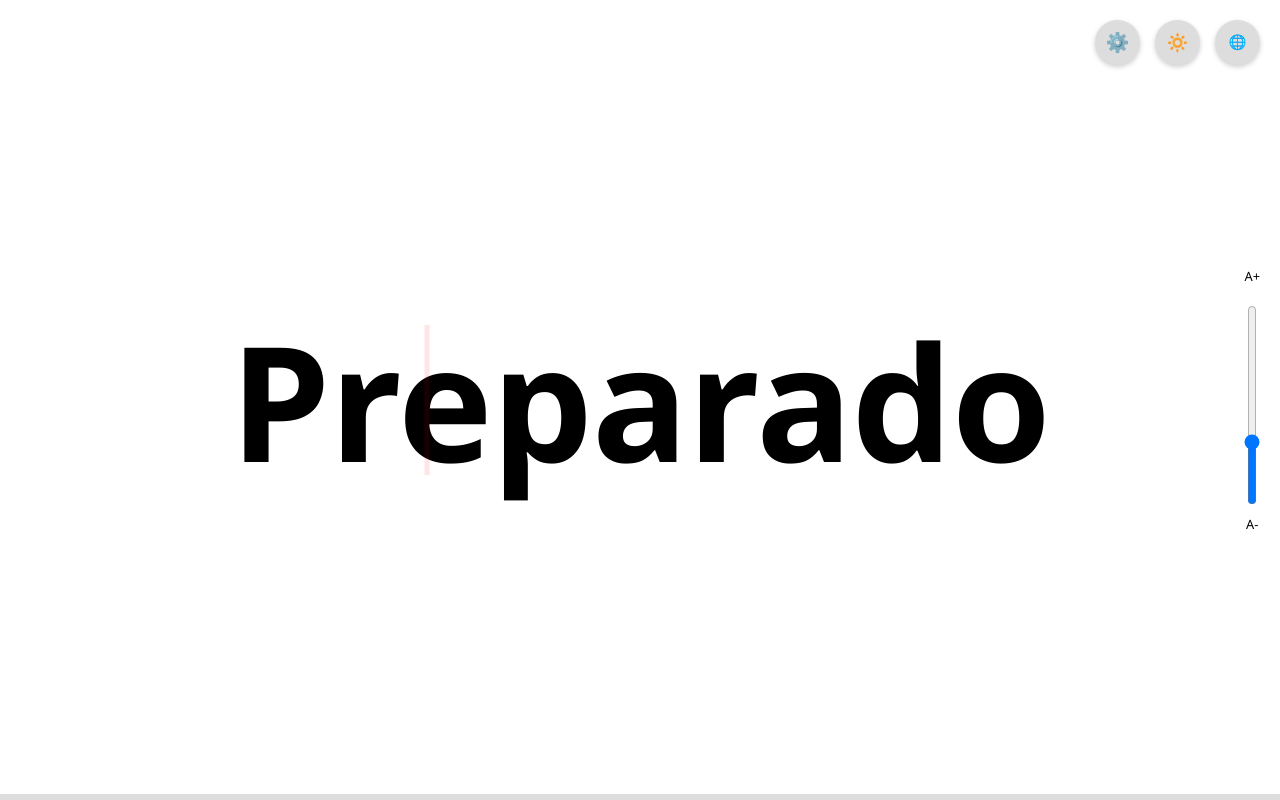
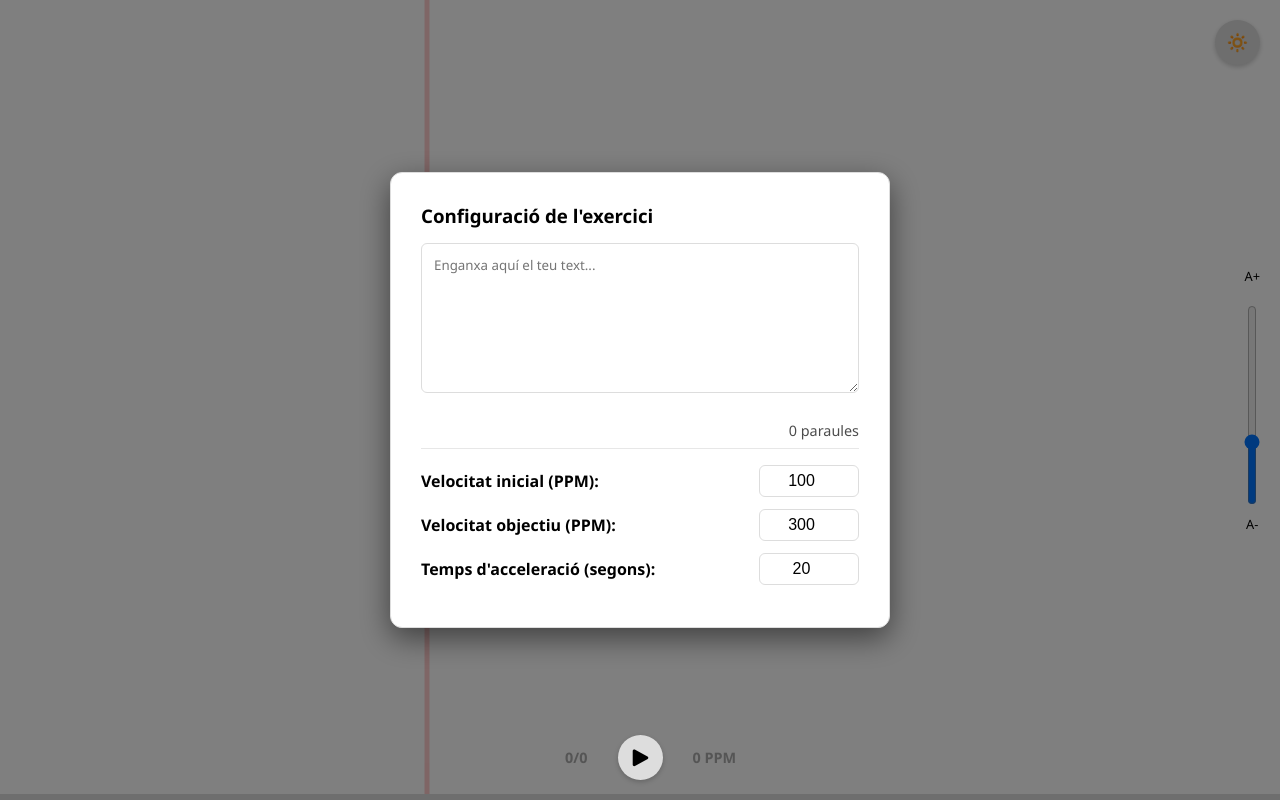
Before and after one commit to aaronFortuno/speeedr, a website: page index.html in a window 1280 px wide. Drawn offline with Linux system fonts and the light colour scheme.

Commit message:
It works, added some improvements

```diff
--- a/index.html
+++ b/index.html
@@ -4,15 +4,18 @@
     <meta charset="UTF-8" />
     <meta name="viewport" content="width=device-width, initial-scale=1" />
     <title>Speed Reading Practice</title>
+    <link rel="stylesheet" href="node_modules/@fortawesome/fontawesome-free/css/all.min.css">
     <link rel="stylesheet" href="style.css" />
 </head>
 <body>
 <div class="top-controls">
     <button id="config-btn" class="icon-btn" title="Configurar texto">⚙️</button>
     <button id="theme-toggle" class="icon-btn" title="Modo Oscuro">🔅</button>
+    <!--
     <button id="language-btn" class="icon-btn">
         <span id="current-language">🌐</span>
     </button>
+    -->
 </div>
 
 <!-- Afegeix un popup pel selector d'idioma -->
@@ -34,13 +37,15 @@
 
 <div id="main-container">
     <div id="focus-guide"></div>
-    <div id="word-display">Preparado</div>
+    <div id="word-display">...</div>
 </div>
 
+<div id="popup-overlay"></div>
 <div id="input-popup" role="dialog" aria-modal="true" aria-labelledby="input-popup-label">
     <h3 id="input-popup-label">Configuració de l'exercici</h3>
     <label for="input-text"></label>
     <textarea id="input-text" placeholder="Enganxa aquí el teu text..."></textarea>
+    <div id="word-count" class="word-count-info">0 paraules</div>
 
     <div class="config-row">
         <label for="start-wpm">Velocitat inicial (PPM):</label>
@@ -54,15 +59,21 @@
 
     <div class="config-row">
         <label for="acceleration-time">Temps d'acceleració (segons):</label>
-        <input type="number" id="acceleration-time" min="1" max="60" value="10" />
+        <input type="number" id="acceleration-time" min="1" max="60" value="20" />
     </div>
-
-    <button id="start-button" class="primary-btn">Començar!</button>
 </div>
 
-<div id="controls-overlay" style="display:none;">
-    <button id="stop-button" class="primary-btn stop-btn" style="display:none;">Aturar</button>
+<div id="controls-overlay">
+    <div id="word-counter">0/0</div>
+    <button id="start-button" class="icon-btn" title="Començar">
+        <i class="fas fa-play"></i>
+    </button>
+    <button id="stop-button" class="icon-btn" style="display:none;" title="Aturar">
+        <i class="fas fa-stop"></i>
+    </button>
+    <div id="wpm-counter">0 PPM</div>
 </div>
+
 
 <div id="progress-bar-container" aria-hidden="true">
     <div id="progress-bar"></div>
--- a/package.json
+++ b/package.json
@@ -8,6 +8,7 @@
   },
   "private": true,
   "dependencies": {
+    "@fortawesome/fontawesome-free": "^7.1.0",
     "i18next": "^25.8.0",
     "i18next-browser-languagedetector": "^8.2.0"
   }
--- a/script.js
+++ b/script.js
@@ -48,18 +48,17 @@ let startWPM = 0;
 let accelerationTime = 0;
 let startTime = 0;
 let timerId = null;
-let textInput = document.getElementById('input-text');
+
+document.getElementById('input-text');
 
 /**
  * Inicia el ciclo de lectura. Gestiona la aceleración progresiva de WPM inicial a objetivo.
  */
 function startExercise() {
     const text = document.getElementById('input-text').value;
-    console.log('Element input-text:', !!textInput);
-    console.log('Valor del text:', textInput?.value);
 
     if (!text.trim()) {
-        alert('Por favor, introduce un texto para practicar.');
+        alert('Si us plau, introdueix un text per practicar.');
         return;
     }
 
@@ -90,8 +89,24 @@ function startExercise() {
     toggleInputPopup(false);
     document.getElementById('controls-overlay').style.display = 'flex';
 
+    // Inicialitzar el comptador de paraules
+    updateWordCounter(0, wordsArray.length);
+
     // Iniciar bucle de lectura
     renderNextWord();
+}
+
+// Funció per actualitzar el comptador de paraules
+function updateWordCounter(current, total) {
+    const counter = document.getElementById('word-counter');
+    counter.textContent = `${current}/${total}`;
+}
+
+
+// Funció per actualitzar l'indicador de velocitat actual
+function updateWPMCounter(wpm) {
+    const counter = document.getElementById('wpm-counter');
+    counter.textContent = `${Math.round(wpm)} PPM`;
 }
 
 /**
@@ -119,7 +134,9 @@ function renderNextWord() {
     // Alinear la letra resaltada con la guía vertical
     alignFocusLetter(wordContainer, focusIndex);
 
-    // Actualizar barra de progreso
+    // Actualitzar barra de progrés i comptador
+    updateWPMCounter(currentWPM);
+    updateWordCounter(currentIndex + 1, wordsArray.length); // +1 perquè currentIndex comença en 0
     updateProgressBar(currentIndex, wordsArray.length);
 
     // Calcular delay actual
@@ -152,8 +169,8 @@ function stopExercise() {
         timerId = null;
     }
     // Mostrar mensaje de finalización
-    document.getElementById('word-display').textContent = '¡Fin!';
-    document.getElementById('controls-overlay').style.display = 'none';
+    document.getElementById('word-display').textContent = '';
+    // document.getElementById('controls-overlay').style.display = 'none';
     // Volver a mostrar el botón de configuración
     document.getElementById('config-btn').style.display = 'flex';
 }
@@ -190,9 +207,8 @@ function updateFontSize(scale) {
 /**
  * Ajusta la posición horizontal del contenedor de la palabra para que la letra resaltada quede alineada con la guía vertical.
  * @param {HTMLElement} wordContainer - Elemento que contiene la palabra completa con la letra resaltada.
- * @param {number} focusIndex - Índice de la letra resaltada en la palabra.
  */
-function alignFocusLetter(wordContainer, focusIndex) {
+function alignFocusLetter(wordContainer) {
     const highlightSpan = wordContainer.querySelector('.highlight');
     if (!highlightSpan) return;
 
@@ -217,7 +233,7 @@ function alignFocusLetter(wordContainer, focusIndex) {
  */
 function updateProgressBar(current, total) {
     const progressBar = document.getElementById('progress-bar');
-    const percentage = (current / total) * 100;
+    const percentage = ((current + 1) / total) * 100;
     progressBar.style.width = `${percentage}%`;
 }
 
@@ -227,13 +243,16 @@ function updateProgressBar(current, total) {
  */
 function toggleInputPopup(visible) {
     const popup = document.getElementById('input-popup');
+    const overlay = document.getElementById('popup-overlay');
     const configBtn = document.getElementById('config-btn');
 
     if (visible) {
         popup.style.display = 'block';
+        overlay.style.display = 'block';
         configBtn.style.display = 'none';
     } else {
         popup.style.display = 'none';
+        overlay.style.display = 'none';
         configBtn.style.display = 'flex';
     }
 }
@@ -258,8 +277,43 @@ function initializeFontSize() {
     }
 }
 
+// Funció per actualitzar el comptador de paraules del textarea
+function updateInputWordCount() {
+    const textarea = document.getElementById('input-text');
+    const wordCountElement = document.getElementById('word-count');
+    const words = tokenizeText(textarea.value);
+    const count = words.length;
+    wordCountElement.textContent = `${count} ${count === 1 ? 'paraula' : 'paraules'}`;
+}
+
+
 // Event listeners
 document.addEventListener('DOMContentLoaded', () => {
+    // Mostrar el popup inicialment
+    toggleInputPopup(true);
+
+    // Event listener per l'overlay
+    const overlay = document.getElementById('popup-overlay');
+    if (overlay) {
+        overlay.addEventListener('mousedown', (e) => {
+            e.preventDefault(); // Prevenir comportament per defecte
+            toggleInputPopup(false);
+        });
+    }
+
+    // Event listener per l'input textarea/
+    const textarea = document.getElementById('input-text');
+    textarea.addEventListener('input', updateInputWordCount);
+
+
+    // Evitar que els clics dins del popup tanquin l'overlay
+    const popup = document.getElementById('input-popup');
+    if (popup) {
+        popup.addEventListener('mousedown', (e) => {
+            e.stopPropagation(); // Evitar que el clic es propagui a l'overlay
+        });
+    }
+
     // Theme toggle
     const themeToggleBtn = document.getElementById('theme-toggle');
     themeToggleBtn.addEventListener('click', () => {
@@ -282,6 +336,8 @@ document.addEventListener('DOMContentLoaded', () => {
     // Start button
     const startBtn = document.getElementById('start-button');
     startBtn.addEventListener('click', () => {
+        document.getElementById('start-button').style.display = 'none';
+
         document.getElementById('stop-button').style.display = 'inline-block';
         startExercise();
     });
@@ -291,21 +347,12 @@ document.addEventListener('DOMContentLoaded', () => {
     const stopBtn = document.getElementById('stop-button');
     stopBtn.addEventListener('click', () =>{
         document.getElementById('stop-button').style.display = 'none';
+        document.getElementById('start-button').style.display = 'inline-block';
         stopExercise();
     });
 
-    // Close popup when clicking outside
-    const popup = document.getElementById('input-popup');
-    popup.addEventListener('click', (e) => {
-        if (e.target === popup) {
-            toggleInputPopup(false);
-        }
-    });
 
     // Initialize settings on load
     initializeTheme();
     initializeFontSize();
-
-    // Initially hide the popup
-    toggleInputPopup(false);
 });
--- a/style.css
+++ b/style.css
@@ -91,6 +91,10 @@ body {
     letter-spacing: -1px;
     white-space: nowrap;
     user-select: none;
+    position: relative;
+    background-color: var(--bg-color); /* Mateix color que el fons */
+    padding: 0.2em 0.5em; /* Afegim padding per evitar que la guia es vegi pels costats */
+    z-index: 1; /* Col·loquem el text per sobre de la guia */
 }
 
 .highlight {
@@ -129,7 +133,20 @@ body {
     max-width: 500px;
     border-radius: 12px;
     display: block;
+    animation: fadeIn 0.3s ease-in-out;
 }
+
+@keyframes fadeIn {
+    from {
+        opacity: 0;
+        transform: translate(-50%, -48%);
+    }
+    to {
+        opacity: 1;
+        transform: translate(-50%, -50%);
+    }
+}
+
 
 #input-popup h3 {
     margin-bottom: 15px;
@@ -146,6 +163,16 @@ body {
     color: var(--text-color);
     font-family: inherit;
     resize: vertical;
+}
+
+.word-count-info {
+    color: var(--text-color);
+    opacity: 0.7;
+    font-size: 0.9rem;
+    text-align: right;
+    padding: 0.5rem 0;
+    margin-bottom: 1rem;
+    border-bottom: 1px solid var(--ui-gray);
 }
 
 .config-row {
@@ -187,8 +214,26 @@ body {
     background-color: #dc3545;
 }
 
+#word-counter {
+    color: var(--progress-fill);
+    font-size: 0.9rem;
+    font-weight: 600;
+    margin-right: 15px;
+    min-width: 70px;
+    text-align: right;
+    font-family: 'Segoe UI', monospace;
+}
+
 #controls-overlay {
-    display: none;
+    position: fixed;
+    bottom: 20px;
+    left: 0;
+    right: 0;
+    display: flex;
+    justify-content: center;
+    align-items: center;
+    gap: 15px;
+    z-index: 1000;
 }
 
 /* Guía visual (línea vertical) */
@@ -198,11 +243,32 @@ body {
     left: 33.33%; /* un tercio de la pantalla */
     transform: translate(-50%, -50%);
     width: 5px;
-    height: 150px;
+    height: 100%;
     background-color: var(--accent-color);
-    opacity: 0.1;
+    opacity: 0.2;
     pointer-events: none;
+    z-index: 0; /* Col·loquem la guia per sota del text */
 }
+
+#popup-overlay {
+    position: fixed;
+    top: 0;
+    left: 0;
+    right: 0;
+    bottom: 0;
+    background-color: rgba(0, 0, 0, 0.5);
+    z-index: 999;
+}
+
+#input-popup {
+    position: fixed;
+    top: 50%;
+    left: 50%;
+    transform: translate(-50%, -50%);
+    z-index: 1000;
+    /* ... resta d'estils ... */
+}
+
 
 /* Estils per al botó d'idioma i el seu popup */
 #language-btn {
@@ -249,3 +315,13 @@ body {
 .lang-option:hover {
     background-color: var(--hover-color);
 }
+
+#wpm-counter {
+    color: var(--progress-fill);
+    font-size: 0.9rem;
+    font-weight: 600;
+    margin-left: 15px;
+    min-width: 70px;
+    text-align: left;
+    font-family: 'Segoe UI', monospace;
+}
```
